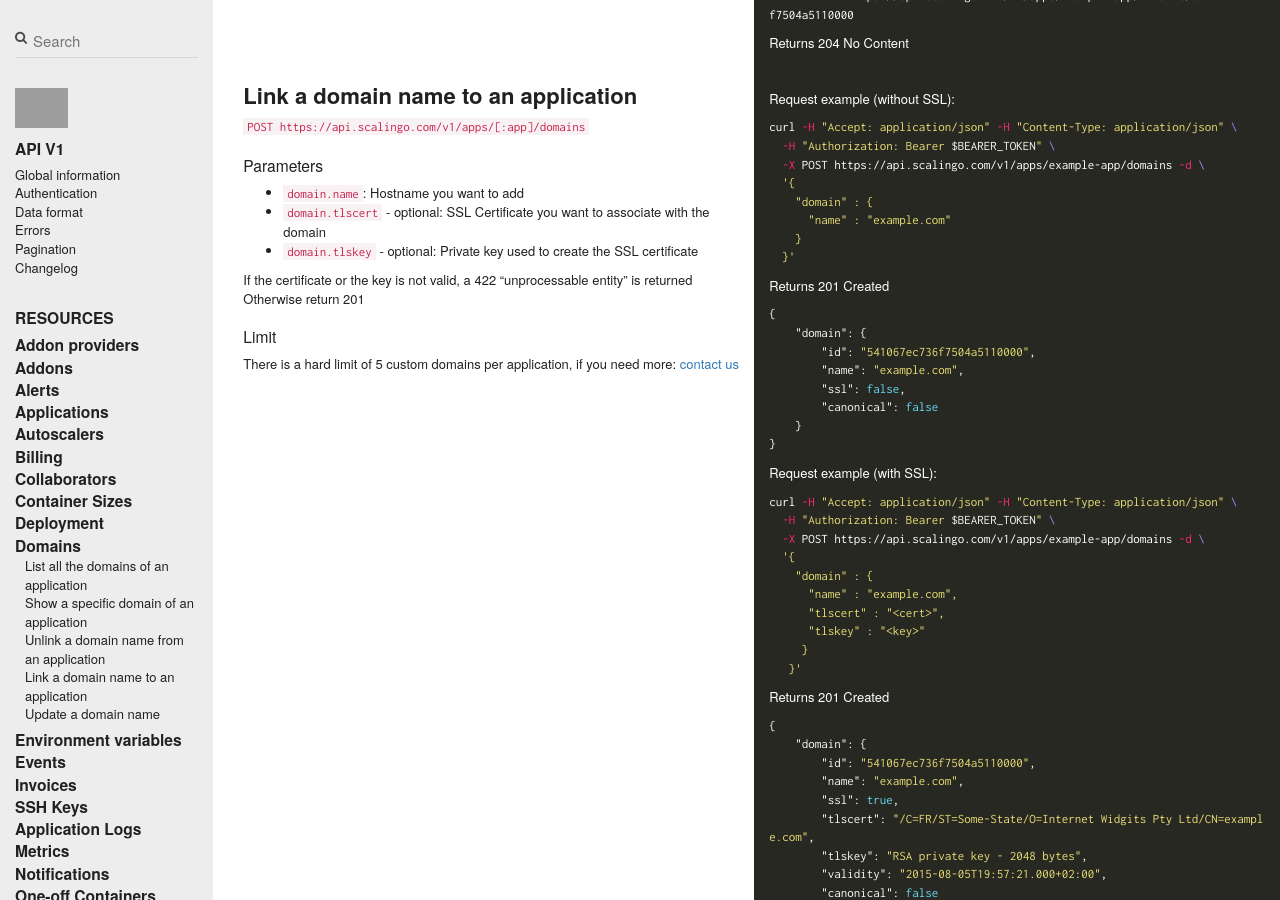
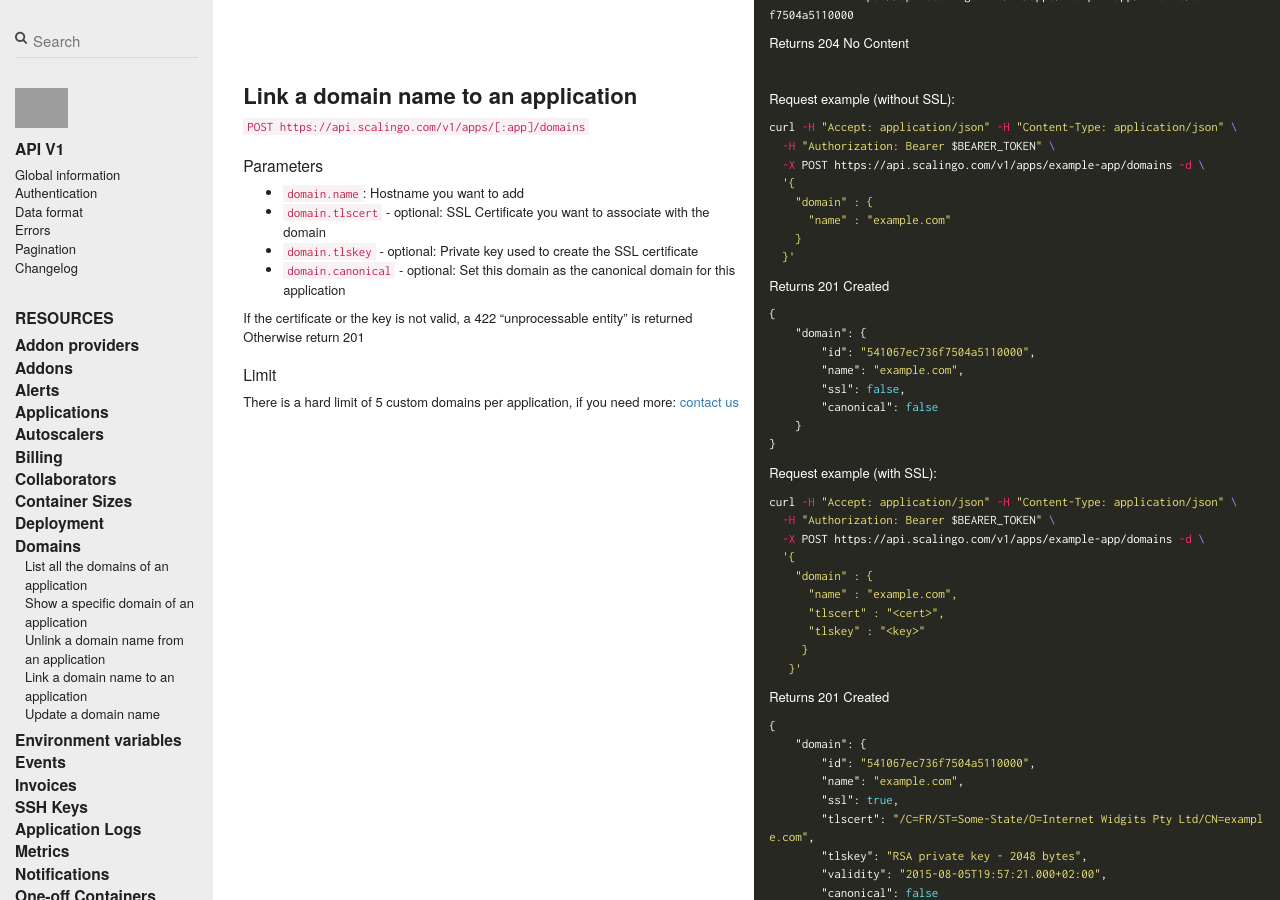
Before and after one commit to jdauphant/developers-documentation, a Jekyll site: the page built from _scalingo_api/domains.md, in a window 1280 px wide and 900 px high, scrolled down 1980 px. Built offline with Jekyll 4.4.1, drawn with Linux system fonts in a browser that asks for light colours; nearby versions of some CDN libraries; comment, search, counter and statistics services are not loaded; grey boxes are pictures that could not be loaded.

Commit message:
Add canonical param to domain creation

```diff
--- a/_scalingo_api/domains.md
+++ b/_scalingo_api/domains.md
@@ -166,6 +166,7 @@ Returns 204 No Content
 * `domain.name`: Hostname you want to add
 * `domain.tlscert` - optional: SSL Certificate you want to associate with the domain
 * `domain.tlskey` - optional: Private key used to create the SSL certificate
+* `domain.canonical` - optional: Set this domain as the canonical domain for this application
 
 If the certificate or the key is not valid, a 422 "unprocessable entity" is returned
 Otherwise return 201
```
